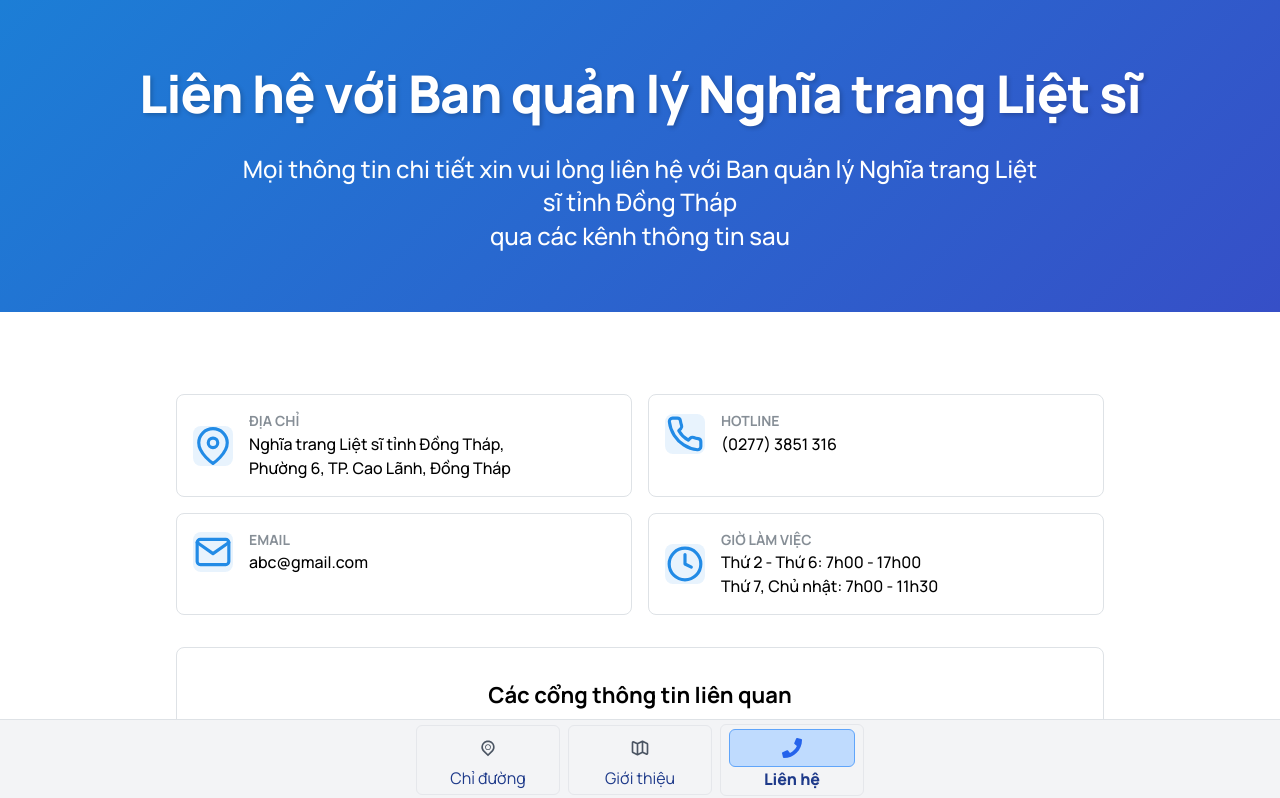
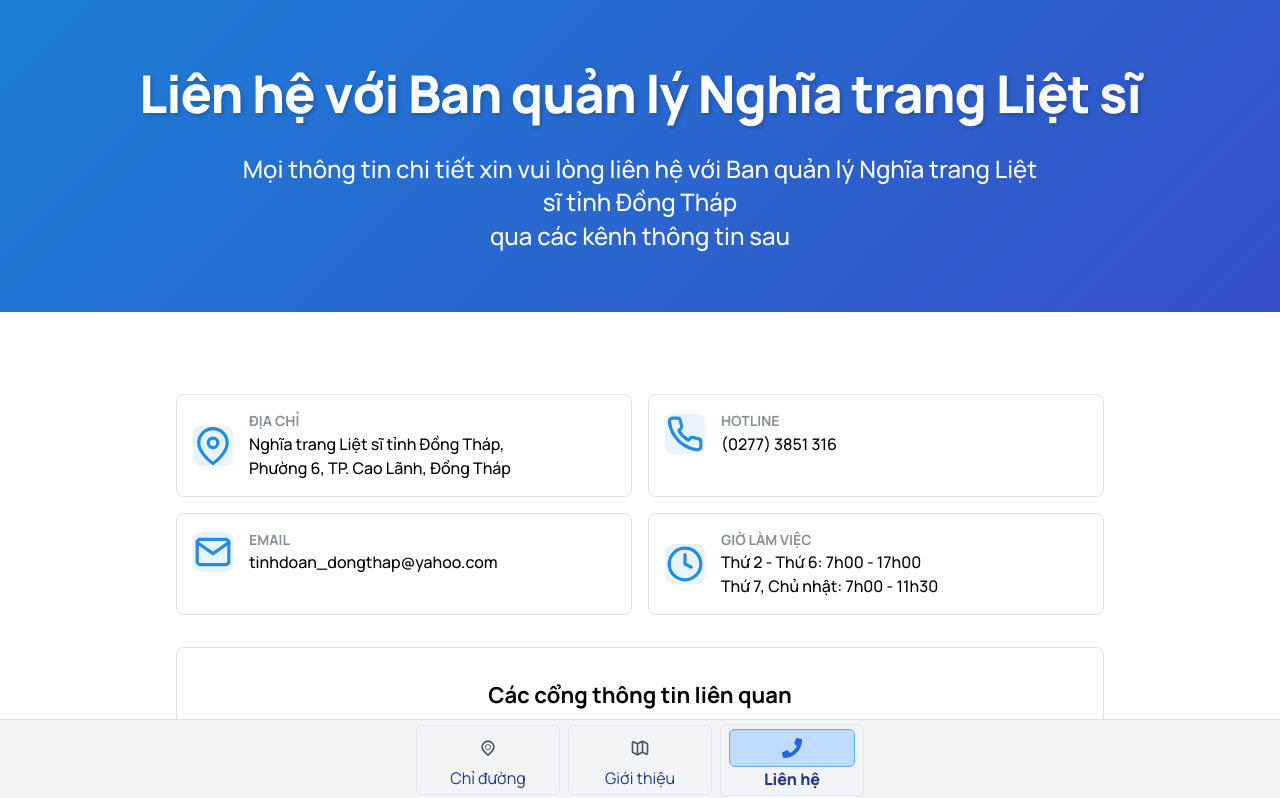
Before and after one commit to VNCemetery/cemetry-frontend, a React (Vite) app: page /contact in a window 1280 px wide. Shown: the top 798 px of the page. Built offline with nearby package versions, Linux system fonts and the light colour scheme; no server answers.

Commit message:
Update email address in ContactPage component

```diff
--- a/src/components/page/ContactPage.jsx
+++ b/src/components/page/ContactPage.jsx
@@ -30,7 +30,7 @@ const contactData = [
   },
   {
     title: "EMAIL",
-    description: "abc@gmail.com",
+    description: "tinhdoan_dongthap@yahoo.com",
     icon: FiMail,
   },
   {
```
